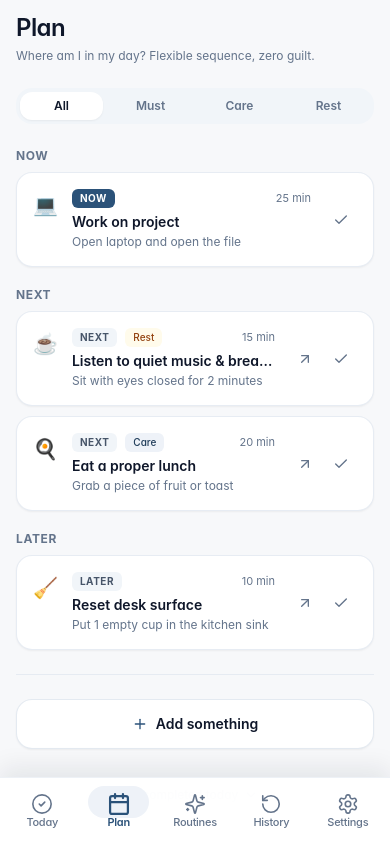
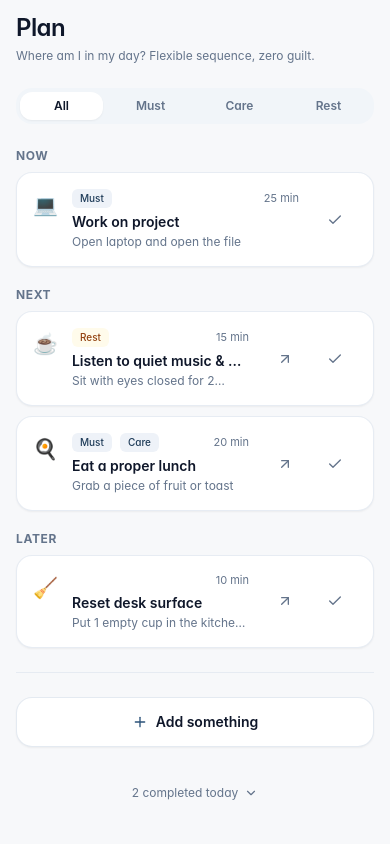
Before and after one commit to yabetsalelign/Next, a Next.js app: page /plan in a window 390 px wide. Built offline with nearby package versions, Linux system fonts and the light colour scheme.

Commit message:
polished mobile UI and improved Android usability

```diff
--- a/src/app/history/page.tsx
+++ b/src/app/history/page.tsx
@@ -67,7 +67,7 @@ export default function HistoryPage() {
             You completed
           </h2>
           <p className="text-2xl font-bold tracking-tight text-brand-600 dark:text-brand-400">
-            {minimumsCount} minimums
+            {minimumsCount} {minimumsCount === 1 ? 'minimum' : 'minimums'}
           </p>
           <p className="text-[11px] text-ink-muted dark:text-slate-400">
             Every minimum counts as full progress.
--- a/src/app/layout.tsx
+++ b/src/app/layout.tsx
@@ -55,7 +55,7 @@ export default function RootLayout({
                 - pb-nav ensures content doesn't hide behind the bottom nav on mobile
                 - md:pb-0 removes that on desktop where sidebar is used instead
             */}
-            <main className="flex-1 min-h-0 overflow-y-auto overscroll-contain scroll-smooth-touch md:pl-64 px-4 sm:px-5 lg:px-8 pt-[calc(0.75rem+env(safe-area-inset-top,0px))] sm:pt-[calc(1.25rem+env(safe-area-inset-top,0px))] pb-[calc(5.25rem+env(safe-area-inset-bottom,0px))] md:pb-10">
+            <main className="flex-1 min-h-0 overflow-y-auto overscroll-contain scroll-smooth-touch md:pl-64 px-4 sm:px-5 lg:px-8 pt-[calc(0.75rem+env(safe-area-inset-top,0px))] sm:pt-[calc(1.25rem+env(safe-area-inset-top,0px))] pb-[calc(6.5rem+env(safe-area-inset-bottom,0px))] md:pb-10">
               {children}
             </main>
           </div>
--- a/src/app/plan/page.tsx
+++ b/src/app/plan/page.tsx
@@ -119,13 +119,11 @@ export default function PlanPage() {
 
         <div className="flex-1 min-w-0">
           <div className="flex items-center gap-2 mb-1">
-            <span className={`text-[10px] font-bold tracking-wider uppercase px-2 py-0.5 rounded-md ${
-              timelineLabel === 'NOW'
-                ? 'bg-brand-600 text-white'
-                : 'bg-slate-100 text-ink-secondary dark:bg-slate-800 dark:text-slate-400'
-            }`}>
-              {timelineLabel}
-            </span>
+            {task.priority === 'must' && (
+              <span className="text-[10px] font-medium text-brand-700 dark:text-brand-300 bg-brand-50 dark:bg-brand-950/40 px-2 py-0.5 rounded-md">
+                Must
+              </span>
+            )}
 
             {isRest && (
               <span className="text-[10px] font-medium text-amber-800 dark:text-amber-300 bg-amber-50 dark:bg-amber-950/40 px-2 py-0.5 rounded-md">
@@ -139,9 +137,11 @@ export default function PlanPage() {
               </span>
             )}
 
-            <span className="text-[11px] text-ink-muted dark:text-slate-400 ml-auto">
-              {task.durationMinutes} min
-            </span>
+            {task.durationMinutes && task.durationMinutes > 0 ? (
+              <span className="text-[11px] text-ink-muted dark:text-slate-400 ml-auto">
+                {task.durationMinutes} min
+              </span>
+            ) : null}
           </div>
 
           <h3 className="text-sm sm:text-base font-semibold text-ink-primary dark:text-slate-100 truncate">
@@ -154,13 +154,14 @@ export default function PlanPage() {
         </div>
 
         {/* Quick Actions */}
-        <div className="flex items-center gap-1 self-center shrink-0">
+        <div className="flex items-center gap-1.5 self-center shrink-0">
           {timelineLabel !== 'NOW' && (
             <button
               type="button"
               onClick={() => setCurrentTask(task.id)}
               title="Make this your active task now"
-              className="p-2 rounded-xl text-ink-muted hover:text-brand-600 dark:hover:text-brand-400 hover:bg-slate-100 dark:hover:bg-slate-800 transition-colors"
+              aria-label="Make active task now"
+              className="w-11 h-11 flex items-center justify-center rounded-xl text-ink-muted hover:text-brand-600 dark:hover:text-brand-400 hover:bg-slate-100 dark:hover:bg-slate-800 transition-colors"
             >
               <ArrowUpRight className="w-4 h-4" />
             </button>
@@ -173,7 +174,8 @@ export default function PlanPage() {
               completeTask(task.id, 'minimum');
             }}
             title="Mark minimum completed"
-            className="p-2 rounded-xl text-ink-muted hover:text-gentle-green dark:hover:text-emerald-400 hover:bg-emerald-50 dark:hover:bg-emerald-950/30 transition-colors"
+            aria-label="Mark minimum completed"
+            className="w-11 h-11 flex items-center justify-center rounded-xl text-ink-muted hover:text-ink-primary dark:hover:text-slate-100 hover:bg-slate-100 dark:hover:bg-slate-800 transition-colors"
           >
             <Check className="w-4 h-4" />
           </button>
--- a/src/components/layout/Navbar.tsx
+++ b/src/components/layout/Navbar.tsx
@@ -15,7 +15,12 @@ import { useApp } from '@/lib/store';
 
 export function Navbar() {
   const pathname = usePathname();
-  const { openModal } = useApp();
+  const { openModal, settings, hydrated } = useApp();
+
+  // Hide navigation entirely during initial onboarding to keep user focused
+  if (hydrated && !settings.hasCompletedOnboarding) {
+    return null;
+  }
 
   const navItems = [
     { label: 'Today', href: '/', icon: CheckCircle2 },
--- a/src/components/modals/TaskCreatorModal.tsx
+++ b/src/components/modals/TaskCreatorModal.tsx
@@ -96,7 +96,7 @@ export function TaskCreatorModal() {
               required
               inputMode="text"
               enterKeyHint="next"
-              placeholder="e.g. Work on project, Listen to music, Tidy desk..."
+              placeholder="e.g. Work on project, tidy desk..."
               value={title}
               onChange={(e) => setTitle(e.target.value)}
               className="w-full px-4 py-3.5 rounded-2xl border border-slate-200 dark:border-slate-700 bg-slate-50/50 dark:bg-slate-900/50 text-base text-ink-primary dark:text-slate-100 placeholder:text-ink-subtle focus:outline-none focus:ring-2 focus:ring-brand-500 transition-all font-medium"
--- a/src/components/today/CurrentTaskCard.tsx
+++ b/src/components/today/CurrentTaskCard.tsx
@@ -78,18 +78,22 @@ export function CurrentTaskCard({ task }: CurrentTaskCardProps) {
         </p>
 
         {/* Time and category metadata */}
-        <div className="flex items-center gap-2 pt-1 text-xs text-ink-muted dark:text-slate-400">
-          <span>About {task.durationMinutes} min</span>
-          {isRest && (
-            <>
+        {(Boolean(task.durationMinutes && task.durationMinutes > 0) || isRest) && (
+          <div className="flex items-center gap-2 pt-1 text-xs text-ink-muted dark:text-slate-400">
+            {task.durationMinutes && task.durationMinutes > 0 ? (
+              <span>About {task.durationMinutes} min</span>
+            ) : null}
+            {task.durationMinutes && task.durationMinutes > 0 && isRest ? (
               <span>•</span>
+            ) : null}
+            {isRest && (
               <span className="inline-flex items-center gap-1 text-amber-700 dark:text-amber-400">
                 <Coffee className="w-3 h-3" />
                 Rest
               </span>
-            </>
-          )}
-        </div>
+            )}
+          </div>
+        )}
       </div>
 
       {/* Main Action: Help me start */}
@@ -108,7 +112,7 @@ export function CurrentTaskCard({ task }: CurrentTaskCardProps) {
             type="button"
             onClick={handleDone}
             disabled={justCompletedMinimum}
-            className="py-2.5 px-4 rounded-xl hover:bg-slate-100 dark:hover:bg-slate-800 text-gentle-green transition-colors min-h-[44px]"
+            className="py-2.5 px-4 rounded-xl border border-slate-200/90 dark:border-slate-700/80 bg-white/80 dark:bg-slate-800/60 hover:bg-slate-100 dark:hover:bg-slate-800 text-ink-primary dark:text-slate-100 font-medium transition-colors min-h-[44px]"
           >
             Done
           </button>
```
Also changed, not shown: 1 other file (tests, documents, lock files or other folders).
